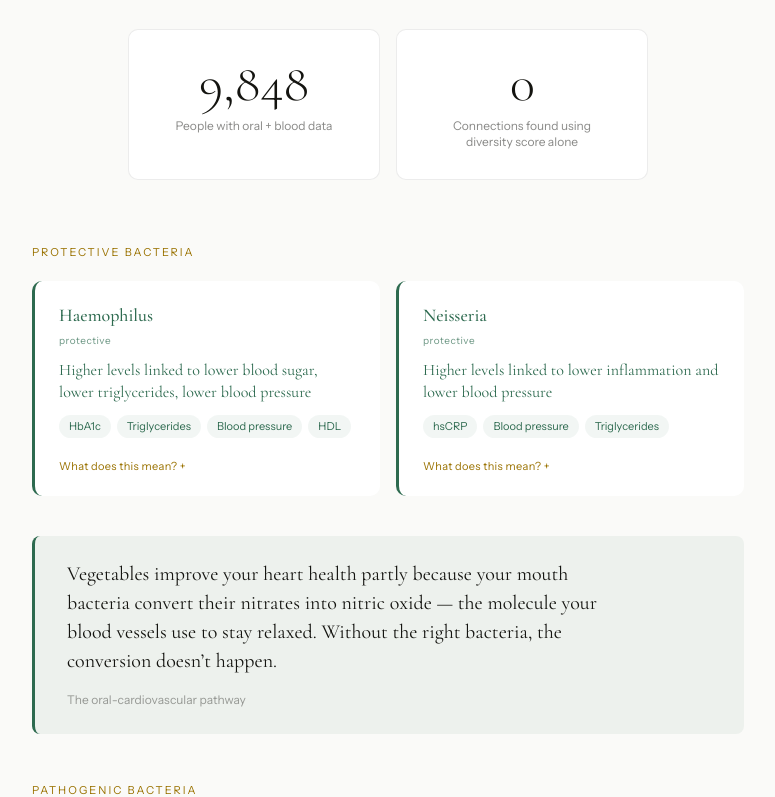
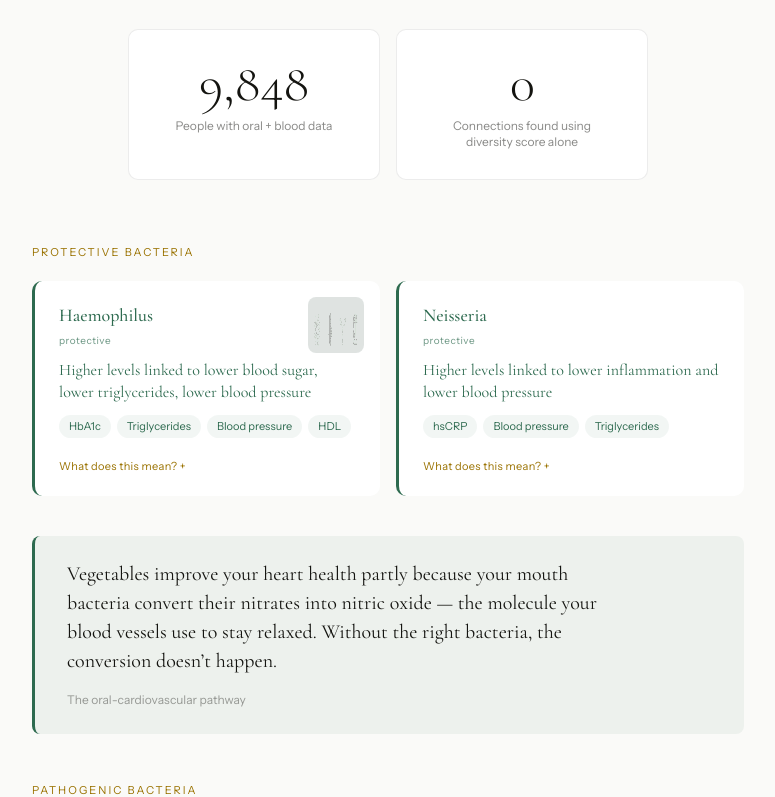
Before and after one commit to drmemes1/peaqhealth, a Next.js app in the folder peaqhealth_1/apps/web/: page /explore in a window 1280 px wide. Shown: the part 785-1582 px from the top of the page, without its empty margins (252-1027 px from the left). Built offline with nearby package versions, Linux system fonts and the light colour scheme; no server answers.

Commit message:
fix: bacteria sprite icons now visible — invert+sepia filter replaces broken screen blend

```diff
--- a/peaqhealth_1/apps/web/app/explore/findings-explorer.tsx
+++ b/peaqhealth_1/apps/web/app/explore/findings-explorer.tsx
@@ -156,22 +156,27 @@ function Card({ card, stagger }: { card: BacteriaCard; stagger: number }) {
         {(() => {
           const sprite = BACTERIA_SPRITE[card.slug]
           if (!sprite) return null
-          // Each cell in the 5x5 grid is ~204px. Display at 56px = scale 0.274
-          const cellSize = 204
+          // 5x5 grid, 1024px source → each cell ~204px. Display at 56px.
           const displaySize = 56
-          const scaledTotal = 1024 * (displaySize / cellSize)  // ~280px
+          const scale = displaySize / 204
+          const scaledTotal = Math.round(1024 * scale) // ~280px
           const offsetX = -sprite.col * displaySize
           const offsetY = -sprite.row * displaySize
-          // Recolor via CSS filter: screen blend removes black bg,
-          // hue-rotate shifts neon colors to red/green
-          const hue = isProtective ? "hue-rotate(90deg)" : "hue-rotate(330deg)"
+          // Step 1: invert(1) flips black bg → white bg, light icons → dark icons
+          // Step 2: sepia(1) makes everything brown
+          // Step 3: hue-rotate shifts brown to target color
+          // Step 4: saturate controls intensity
+          // Protective (green): hue-rotate(75deg) → forest green
+          // Pathogenic (red): hue-rotate(320deg) → crimson
+          const colorFilter = isProtective
+            ? "invert(1) sepia(1) hue-rotate(75deg) saturate(0.6) brightness(0.7)"
+            : "invert(1) sepia(1) hue-rotate(320deg) saturate(0.8) brightness(0.7)"
           return (
             <div style={{
-              position: "absolute", top: 20, right: 20,
+              position: "absolute", top: 16, right: 16,
               width: displaySize, height: displaySize, borderRadius: 8,
               overflow: "hidden",
-              mixBlendMode: "screen",
-              opacity: 0.45,
+              opacity: 0.35,
             }}>
               <img
                 src="/bacteria-icons.png"
@@ -183,7 +188,7 @@ function Card({ card, stagger }: { card: BacteriaCard; stagger: number }) {
                   height: scaledTotal,
                   marginLeft: offsetX,
                   marginTop: offsetY,
-                  filter: `${hue} saturate(0.5) brightness(1.2)`,
+                  filter: colorFilter,
                 }}
               />
             </div>
```
